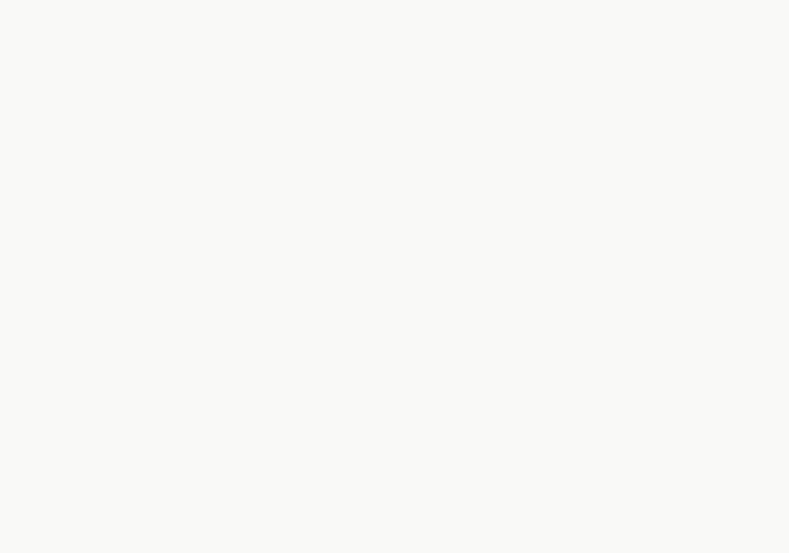
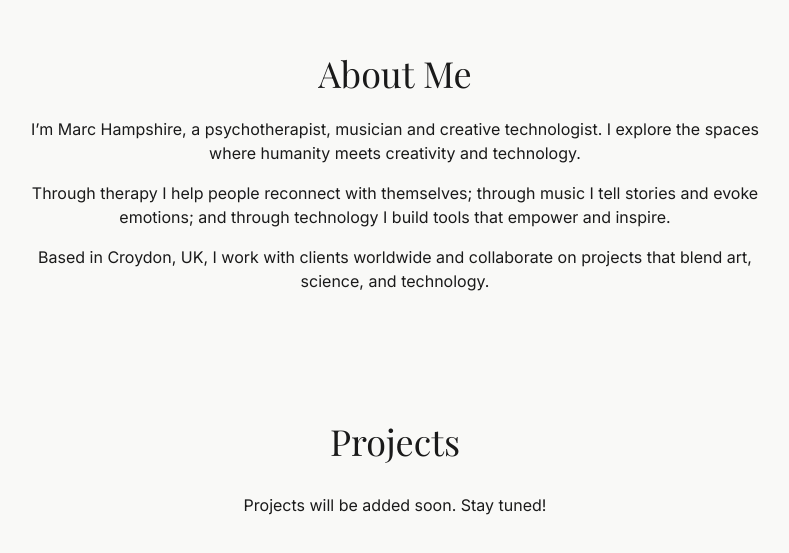
Before and after one commit to terapiaham-hub/marc-portfolio-next, a Next.js app: page / in a window 1280 px wide. Shown: the part 811-1364 px from the top of the page, without its empty margins (245-1034 px from the left). Before the commit the page ends 800 px from the top, so only its background shows below. Built offline with nearby package versions, Linux system fonts and the light colour scheme; a web font is replaced by a local one.

Commit message:
Update page with about and projects sections

```diff
--- a/app/page.js
+++ b/app/page.js
@@ -2,9 +2,11 @@
 
 import { motion } from 'framer-motion';
 import Link from 'next/link';
+import Image from 'next/image';
 
 export default function Home() {
   return (
+    <>
       <main className="min-h-screen flex flex-col justify-center items-center text-center px-4">
         <motion.h1
           initial={{ opacity: 0, y: -20 }}
@@ -32,5 +34,63 @@ export default function Home() {
           </Link>
         </motion.div>
       </main>
+
+      {/* About Section */}
+      <section id="about" className="py-16 bg-background px-4">
+        <div className="max-w-3xl mx-auto text-center">
+          <motion.h2
+            initial={{ opacity: 0, y: -20 }}
+            whileInView={{ opacity: 1, y: 0 }}
+            viewport={{ once: true }}
+            transition={{ duration: 0.6 }}
+            className="text-3xl md:text-4xl font-serif mb-6"
+          >
+            About Me
+          </motion.h2>
+          <motion.p
+            initial={{ opacity: 0, y: 10 }}
+            whileInView={{ opacity: 1, y: 0 }}
+            viewport={{ once: true }}
+            transition={{ duration: 0.6, delay: 0.1 }}
+            className="mb-4"
+          >
+            I’m Marc Hampshire, a psychotherapist, musician and creative technologist. I explore the spaces where humanity meets creativity and technology.
+          </motion.p>
+          <motion.p
+            initial={{ opacity: 0, y: 10 }}
+            whileInView={{ opacity: 1, y: 0 }}
+            viewport={{ once: true }}
+            transition={{ duration: 0.6, delay: 0.2 }}
+            className="mb-4"
+          >
+            Through therapy I help people reconnect with themselves; through music I tell stories and evoke emotions; and through technology I build tools that empower and inspire.
+          </motion.p>
+          <motion.p
+            initial={{ opacity: 0, y: 10 }}
+            whileInView={{ opacity: 1, y: 0 }}
+            viewport={{ once: true }}
+            transition={{ duration: 0.6, delay: 0.3 }}
+          >
+            Based in Croydon, UK, I work with clients worldwide and collaborate on projects that blend art, science, and technology.
+          </motion.p>
+        </div>
+      </section>
+
+      {/* Projects Section */}
+      <section id="projects" className="py-16 px-4">
+        <div className="max-w-5xl mx-auto text-center">
+          <motion.h2
+            initial={{ opacity: 0, y: -20 }}
+            whileInView={{ opacity: 1, y: 0 }}
+            viewport={{ once: true }}
+            transition={{ duration: 0.6 }}
+            className="text-3xl md:text-4xl font-serif mb-8"
+          >
+            Projects
+          </motion.h2>
+          <p className="mb-8">Projects will be added soon. Stay tuned!</p>
+        </div>
+      </section>
+    </>
   );
 }
```
Lines whose indentation alone changed are shown as unchanged.
